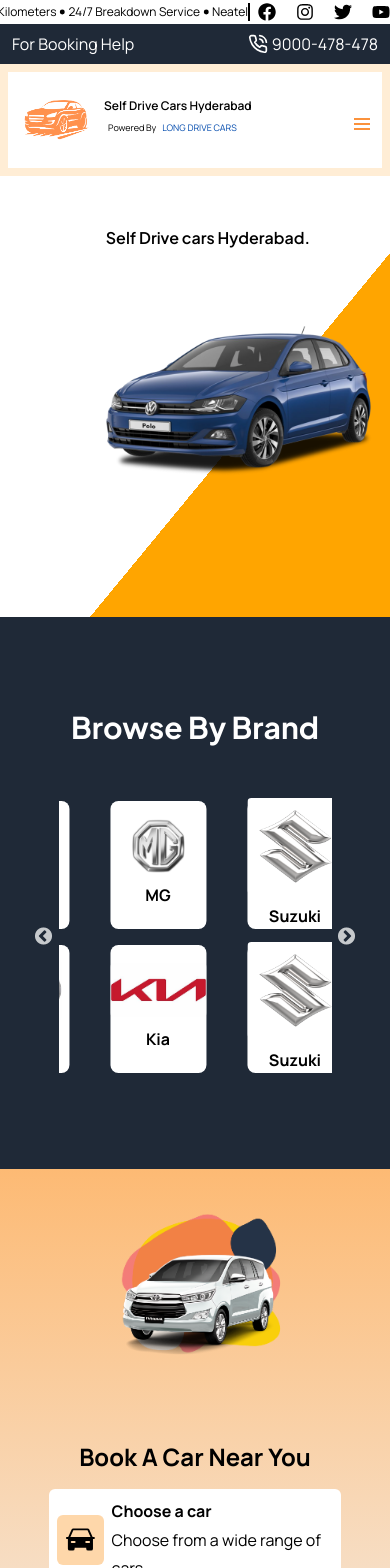
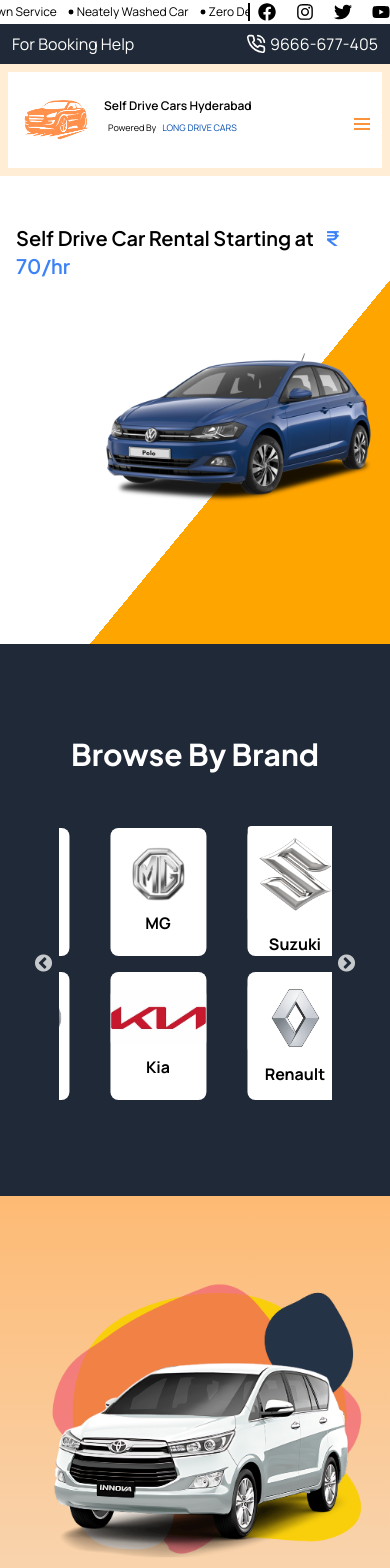
Before and after one commit to sonusatish34/mobileldc, a Next.js app: page /components/HomePage/Homepage in a window 390 px wide. Shown: the top 1568 px of the page. Built offline with nearby package versions, Linux system fonts and the light colour scheme; grey boxes are pictures that could not be loaded.

Commit message:
mobile number and text

```diff
--- a/package.json
+++ b/package.json
@@ -13,7 +13,9 @@
     "next": "14.2.3",
     "react": "^18",
     "react-dom": "^18",
+    "react-fast-marquee": "^1.6.5",
     "react-icons": "^5.2.1",
+    "react-marquee-slider": "^1.1.5",
     "react-slick": "^0.30.2",
     "react-stars": "^2.2.5",
     "sharp": "^0.33.4",
--- a/pages/components/CallBackForm/CallBackForm.js
+++ b/pages/components/CallBackForm/CallBackForm.js
@@ -7,10 +7,10 @@
     return (
         <div className='bg-white'>
             <div className='flex lg:mx-[77px] p-5 xl:mx-[98px] xs:mx-7 rounded-md justify-center bg-orange-400  items-center pb-5 lg:pt-5 text-white shadow-md'>
-                <div className='lg:flex lg:flex-col lg:justify-center lg:items-center xl:p-5 lg:w-2/3 xl:w-2/5 xs:p-4 lg:p-0'>
+                <div className='lg:flex lg:flex-col lg:justify-center lg:items-center xl:p-5 lg:w-2/3 xl:w-2/5 xs:p-0 lg:p-0'>
                     <div className='  xl:px-6 lg:py-3'>
-                        <h2 className='md:text-3xl md:font-semibold sm:text-lg font-semibold xs:text-center'>Can't find the perfect? </h2>
-                        <p className='text-base lg:pl-9 xs:text-center pt-2 xs:pt-0 xs:text-xs font-normal'>Let us help you on a quick call</p>
+                        <h2 className='md:text-2xl md:font-semibold sm:text-lg xl:text-2xl font-semibold xs:text-center'>Can't find the perfect car? </h2>
+                        <p className='text-base lg:pl-9 xl:pl-0 xl:text-base xs:text-center pt-2 xs:pt-0 xs:text-xs font-normal'>Let us help you on a quick call</p>
                     </div>
                     <form className=' lg:px-6 lg:pb-2 pt-2 flex rounded-m'>
                         <input maxLength={10} className='border-2 border-gray-400 xs:px-0 lg:p-2  text-black px-2 rounded xs:w-3/4' type='text' placeholder='mobile no' />
--- a/pages/components/Hamburger/HamburgerMenu.js
+++ b/pages/components/Hamburger/HamburgerMenu.js
@@ -7,7 +7,8 @@
 import styles from './HamburgerMenu.module.css'
 import { FaFacebook, FaTwitter, FaInstagram, FaWhatsapp, FaSearch, FaYoutube } from 'react-icons/fa';
 import { TbPointFilled } from "react-icons/tb";
-
+import Marquee from 'react-fast-marquee';
+import { document } from 'postcss';
 const HamburgerMenu = () => {
   const [isOpen, setIsOpen] = useState(false);
   const menuRef = useRef(null);
@@ -24,28 +25,29 @@
     }
   };
 
-  useEffect(() => {
-    if (isOpen) {
-      document.addEventListener('mousedown', handleClickOutside);
-    } else {
-      document.removeEventListener('mousedown', handleClickOutside);
-    }
-    return () => {
-      document.removeEventListener('mousedown', handleClickOutside);
-    };
-  }, [isOpen]);
+  // useEffect(() => {
+  //   if (isOpen) {
+  //     document.addEventListener('mousedown', handleClickOutside);
+  //   } else {
+  //     document.removeEventListener('mousedown', handleClickOutside);}
+  //   return () => {
+  //     document.removeEventListener('mousedown', handleClickOutside);
+  //   };
+  // }, [isOpen]);
+
+
 
   return (
     <div className='fixed lg:relative top-0 left-0 right-0 z-50 bg-white text-black shadow-md'>
       <div className='flex justify-between items-center lg:px-14'>
-        <div className={`${styles.scrollContainer} w-fit`}>
-          <div className={`${styles.scrollText} p-1 text-xs lg:text-xl `}>
+        <Marquee speed={50}>
+        <div className={'flex p-1 text-xs gap-2 lg:text-xl '}>
             <p className='flex items-center justify-center'><TbPointFilled /><span>Zero Deposit</span></p>
             <p className='flex items-center justify-center'><TbPointFilled /><span>Unlimited Kilometers</span></p>
             <p className='flex items-center justify-center'><TbPointFilled /><span>24/7 Breakdown Service</span></p>
             <p className='flex items-center justify-center'><TbPointFilled /><span>Neately Washed Car</span></p>
           </div>
-        </div>
+        </Marquee>
         <div className='border-l-2 border-l-black'><li className='flex justify-end  gap-5 pl-2'>
           <p className='hover:text-blue-500 cursor-pointer'><FaFacebook size={18} /></p>
           <p className='hover:text-pink-500 cursor-pointer'><FaInstagram size={18} /></p>
@@ -56,10 +58,10 @@
       </div>
       <subhead className="">
         <div className="flex bg-gray-800 justify-between text-white text-base py-2 px-3 lg:px-14">
-        <h2 className='lg:text-2xl lg:font-bold'>For Booking Help</h2>
+          <h2 className='lg:text-2xl lg:font-bold'>For Booking Help</h2>
           <div className="flex items-center gap-1">
             <h2><LuPhoneCall size={20} /></h2>
-            <h2 className='lg:text-2xl lg:font-bold'><Link href="tel:9000478478" target='_blank'>9000-478-478</Link></h2>
+            <h2 className='lg:text-2xl lg:font-bold'><Link href="tel:9666677405" target='_blank'>9666-677-405</Link></h2>
           </div>
         </div>
       </subhead>
@@ -77,8 +79,8 @@
 
               />
               <div className='w-48 text-black 2xl:w-full lg:w-96 flex flex-col al lg:mt-2'>
-                <p className='font-semibold 2xl:text-4xl lg:text-2xl text-xs'>Self Drive Cars Hyderabad</p>
-                <p className='lg:text-[17px] text-[9px] 2xl:text-3xl  lg:pl-2 pl-1'>Powered By <span className='text-[#004aad] ml-1 lg:font-extrabold 2xl:text-2xl'>LONG DRIVE CARS</span></p>
+                <p className='font-semibold xl:text-xl lg:text-xl text-xs'>Self Drive Cars Hyderabad</p>
+                <p className='lg:text-[15px] lg:pl-2 text-[9px] xl:text-base pl-1'>Powered By <span className='text-[#004aad] ml-1 lg:font-extrabold 2xl:text-2xl'>LONG DRIVE CARS</span></p>
               </div>
             </div>
           </Link>
@@ -144,7 +146,7 @@
             <div className="flex items-center   ">
               <ul className="">
                 <li>Telangana, AP</li>
-                <li className="font-bold text-2xl"><Link href="tel:9000478478" target='_blank'>9000-478-478</Link></li>
+                <li className="font-bold text-2xl"><Link href="tel:9666677405" target='_blank'>9666-677-405</Link></li>
               </ul>
             </div>
             <div className="flex items-center   ">
--- a/pages/components/Hamburger/HamburgerMenu.module.css
+++ b/pages/components/Hamburger/HamburgerMenu.module.css
@@ -1,20 +1,18 @@
 .scrollContainer {
-  /* border-radius: 5px; */
-  overflow: hidden;
-  white-space: nowrap; /* Prevent line breaks */
-  box-sizing: border-box; /* Ensure padding and border are included in the element's total width and height */
+  overflow: hidden; /* Hide overflowing content */
+  width: 100%; /* Adjust width as needed */
 }
 
 .scrollText {
-  display: flex;
-  /* padding-left:100%; */
-  animation: marquee 10s linear infinite;
-  -webkit-overflow-scrolling: touch;
+  display: flex; /* Ensure each <p> is on the same line */
+  white-space: nowrap; /* Prevent line breaks */
+  animation: marquee 20s linear infinite; /* Adjust duration as needed */
+  padding-left: 100%; /* Start position for animation */
 }
 
 @keyframes marquee {
   from {
-    transform: translateX(0%); /* Start from the right */
+    transform: translateX(0); /* Start from the right */
   }
   to {
     transform: translateX(-100%); /* End at the left */
--- a/pages/components/HomePage/Homepage.js
+++ b/pages/components/HomePage/Homepage.js
@@ -14,6 +14,7 @@
 import mahindra from '../../images/mahindra.png';
 import suzuki from '../../images/suz.png';
 import NearYou from '../NearYou/NearYou';
+import renault from '../../images/renault.jpg'
 import dumimg from '../../images/creta.png'
 // import admin from '../../images/why.png';
 import { BiPhoneCall } from "react-icons/bi";
@@ -92,6 +93,7 @@
           slidesToScroll: 2,
           rows: 2,
           slidesPerRow: 1,
+          pauseOnHover: true,
           autoplay: true,
           // dots: false,
           // infinite: true,
@@ -107,16 +109,22 @@
       }
     ]
   };
+  function scrollToTarget() {
+    const element = document.getElementById('explore');
+    if (element) {
+      element.scrollIntoView({ behavior: 'smooth' });
+    }
+  }
   return (
     <div className="min-h-screen w-f ml">
       <div className='mt-28 xl:mt-0 2xl:mt-0 lg:mt-0'>
         <div className='h-full xs:pt-8 lg:pt-2 xl:pl-36 lg:pl-48  lg:justify-between xs:justify-end flex flex-wrap md:justify-end justify-between bg-white'>
-          <div className='lg:w-2/5 md:w-2/4 xl:pl-20 xl:pt-20 xs:pt-20 xs:pr-20 px-4'>
+          <div className='lg:w-2/5 md:w-2/4 xl:pl-20 xl:pt-20 xs:pt-20 px-4'>
             {/* <h2 className="font-bold lg:text-2xl md:text-xl" data-wow-delay="50ms" data-wow-duration="200ms">
               Self Drive <span className='text-blue-400'>Car in Hyderabad</span>
             </h2> */}
-            <h2 className="text-black font-semibold  md:text-xl font-jakarta" data-wow-delay="50ms" data-wow-duration="200ms">
-              Self Drive cars Hyderabad.
+            <h2 className="text-black font-semibold text-xl font-jakarta" data-wow-delay="50ms" data-wow-duration="200ms">
+              Self Drive Car Rental Starting at  <span className='pl-2 text-blue-500'>₹ 70/hr</span>
             </h2>
 
           </div>
@@ -134,7 +142,7 @@
               <Slider className={`${styles.widthscreenset} lg:w-[80vw] w-[70vw]`} {...settings}>
 
                 <div className={`${styles.brandlogo} bg-yello`}>
-                  <div onClick={() => { setSearchQuery("mahindra") }} className='my-2 lg:p-6 bg-white rounded-lg  lg:w-28 md:w-24 h-32 w-24 flex justify-center  items-center flex-col hover:border-2  hover:border-blue-700 cursor-pointer '>
+                  <div onClick={() => { setSearchQuery("mahindra"); scrollToTarget() }} className='my-2 lg:p-6 bg-white rounded-lg  lg:w-28 md:w-24 h-32 w-24 flex justify-center  items-center flex-col hover:border-2  hover:border-blue-700 cursor-pointer '>
                     <Image
                       src={mahindra}
                       alt="Car"
@@ -146,7 +154,7 @@
                   </div>
                 </div>
                 <div >
-                  <div onClick={() => { setSearchQuery("tata") }} className='lg:p-6 my-2 bg-white rounded-lg  lg:w-28 md:w-24 h-32 w-24 flex justify-center  items-center flex-col hover:border-2 hover:border-blue-700 hover: -105 cursor-pointer  '>
+                  <div onClick={() => { setSearchQuery("tata"); scrollToTarget() }} className='lg:p-6 my-2 bg-white rounded-lg  lg:w-28 md:w-24 h-32 w-24 flex justify-center  items-center flex-col hover:border-2 hover:border-blue-700 hover: -105 cursor-pointer  '>
                     <Image
                       src={tata}
                       alt="Car"
@@ -158,7 +166,7 @@
                   </div>
                 </div>
                 <div >
-                  <div onClick={() => { setSearchQuery("skoda") }} className='lg:p-6 my-2 bg-white rounded-lg lg:w-28 md:w-24 h-32 w-24 flex justify-center  items-center flex-col hover:border-2 hover:border-blue-700 hover: -105 cursor-pointer  '>
+                  <div onClick={() => { setSearchQuery("skoda"); scrollToTarget() }} className='lg:p-6 my-2 bg-white rounded-lg lg:w-28 md:w-24 h-32 w-24 flex justify-center  items-center flex-col hover:border-2 hover:border-blue-700 hover: -105 cursor-pointer  '>
                     <Image
                       src={skoda}
                       alt="Car"
@@ -170,7 +178,7 @@
                   </div>
                 </div>
                 <div>
-                  <div onClick={() => { setSearchQuery("toyota") }} className='my-2 lg:p-6 bg-white rounded-lg lg:w-28 md:w-24 h-32 w-24 flex justify-center  items-center flex-col hover:border-2 hover:border-blue-700 hover: -105 cursor-pointer  '>
+                  <div onClick={() => { setSearchQuery("toyota"); scrollToTarget() }} className='my-2 lg:p-6 bg-white rounded-lg lg:w-28 md:w-24 h-32 w-24 flex justify-center  items-center flex-col hover:border-2 hover:border-blue-700 hover: -105 cursor-pointer  '>
                     <Image
                       src={toyota}
                       alt="Car"
@@ -183,7 +191,7 @@
                   </div>
                 </div>
                 <div >
-                  <div onClick={() => { setSearchQuery("mg") }} className='my-2 lg:p-6 bg-white rounded-lg lg:w-28 md:w-24 h-32 w-24 flex justify-center  items-center flex-col hover:border-2 hover:border-blue-700 hover: -105 cursor-pointer  '>
+                  <div onClick={() => { setSearchQuery("mg"); scrollToTarget() }} className='my-2 lg:p-6 bg-white rounded-lg lg:w-28 md:w-24 h-32 w-24 flex justify-center  items-center flex-col hover:border-2 hover:border-blue-700 hover: -105 cursor-pointer  '>
                     <Image
                       src={mg}
                       alt="Car"
@@ -195,7 +203,7 @@
                   </div>
                 </div>
                 <div >
-                  <div onClick={() => { setSearchQuery("kia") }} className='my-2 lg:p-6 bg-white rounded-lg lg:w-28 md:w-24 h-32 w-24 flex justify-center  items-center flex-col hover:border-2 hover:border-blue-700 hover: -105 cursor-pointer  '>
+                  <div onClick={() => { setSearchQuery("kia"); scrollToTarget() }} className='my-2 lg:p-6 bg-white rounded-lg lg:w-28 md:w-24 h-32 w-24 flex justify-center  items-center flex-col hover:border-2 hover:border-blue-700 hover: -105 cursor-pointer  '>
                     <Image
                       src={kia}
                       alt="Car"
@@ -208,7 +216,7 @@
                   </div>
                 </div>
                 <div >
-                  <div onClick={() => { setSearchQuery("suzuki") }} className='my-2 lg:p-6 bg-white rounded-lg lg:w-28 md:w-24 h-32 w-24 flex justify-center  items-center flex-col hover:border-2 hover:border-blue-700 hover: -105 cursor-pointer'>
+                  <div onClick={() => { setSearchQuery("maruthi"); scrollToTarget() }} className='my-2 lg:p-6 bg-white rounded-lg lg:w-28 md:w-24 h-32 w-24 flex justify-center  items-center flex-col hover:border-2 hover:border-blue-700 hover: -105 cursor-pointer'>
                     <Image
                       src={suzuki}
                       alt="Car"
@@ -220,15 +228,15 @@
                   </div>
                 </div>
                 <div >
-                  <div onClick={() => { setSearchQuery("suzuki") }} className='my-2 lg:p-6 bg-white rounded-lg lg:w-28 md:w-24 h-32 w-24 flex justify-center  items-center flex-col hover:border-2 hover:border-blue-700 hover: -105 cursor-pointer'>
+                  <div onClick={() => { setSearchQuery("renault"); scrollToTarget() }} className='my-2 lg:p-6 bg-white rounded-lg lg:w-28 md:w-24 h-32 w-24 flex justify-center  items-center flex-col hover:border-2 hover:border-blue-700 hover: -105 cursor-pointer'>
                     <Image
-                      src={suzuki}
+                      src={renault}
                       alt="Car"
                       width={180}
                       height={180}
                       className="rounded hover:bg-red-500"
                     />
-                    <p className='pt-2 font-bold'>Suzuki</p>
+                    <p className='pt-2 font-bold'>Renault</p>
                   </div>
                 </div>
 
@@ -240,7 +248,7 @@
       <div><NearYou /></div>
       <div className=' bg-white'>
         <div className='text-center'>
-          <h2 className="px-3 font-bold text-2xl font-jakarta pt-8 text-blue-950 mb-2 lg:text-5xl lg:mb-9">Explore Self Drive Car Rentals</h2>
+          <h2 id='explore' className="px-3 font-bold text-2xl font-jakarta pt-8 text-blue-950 mb-2 lg:text-5xl lg:mb-9">Explore Self Drive Car Rentals</h2>
         </div>
         <div className='mb-9 lg:mb-16 flex flex-grow items-center justify-center'>
           <input
@@ -294,12 +302,12 @@
                     <div className='text-black flex justify-center font-semibold'>For Booking</div>
                     <div className='flex justify-around gap-1 pb-2 text-white'>
                       <button className='bg-green-500 rounded-full p-2'>
-                        <Link href="https://api.whatsapp.com/send?phone=+919000478478&text=Hi%21" target='_blank'>
+                        <Link href="https://api.whatsapp.com/send?phone=+9666677405&text=Hi%21" target='_blank'>
                           <p className=' flex gap-1 text-sm'><span><FaWhatsapp size={20} /></span> <span>Whatsapp</span></p>
                         </Link>
                       </button>
                       <button className='bg-blue-500 rounded-full p-2'>
-                        <Link href="tel:9000478478" target='_blank'>
+                        <Link href="tel:9666677405" target='_blank'>
                           <p className=' flex gap-1 text-sm'><span><BiPhoneCall size={20} /></span> <span>Call Us</span></p>
                         </Link>
                       </button>
@@ -352,12 +360,12 @@
 
           <div className='flex justify-around gap-1 pb-2 text-white'>
             <button className='bg-green-500 rounded-full p-2 '>
-              <Link href="https://api.whatsapp.com/send?phone=9000478478" target='_blank'>
+              <Link href="https://api.whatsapp.com/send?phone=9666677405" target='_blank'>
                 <p className=' flex gap-1 text-sm'><span><FaWhatsapp size={20} /></span> <span>Whatsapp</span></p>
               </Link>
             </button>
             <button className='bg-blue-500 rounded-full p-2'>
-              <Link href="tel:7989030741" target='_blank'>
+              <Link href="tel:9666677405" target='_blank'>
 
                 <p className=' flex gap-1 text-sm'><span><BiPhoneCall size={20} /></span> <span>Call Us</span></p>
 
--- a/pages/components/NearYou/NearYou.js
+++ b/pages/components/NearYou/NearYou.js
@@ -16,11 +16,12 @@
         <div className='flex lg:flex-row flex-col lg:justify-between items-center flex-wrap bg-gradient-to-t from-gray-100 to-orange-300'>
             <Image
                 src={rightimg}
-                width={200}
-                height={300}
+                width={600}
+                height={600}
+                alt='innova car'
                 className='lg:w-2/5 '
             />
-            <div className='py-16 lg:w-1/2'>
+            <div className='py-16 lg:w-2/4'>
                 <h2 className='font-bold text-4xl lg:pb-8 py-2 xs:px-4 xs:text-2xl lg:text-left xs:text-center pb-4'>Book A Car Near You</h2>
                 <div className='flex flex-wrap items-center lg:items-start text-black justify-center md:flex-col lg:justify-start  gap-3'>
                     <div className='flex items-center gap-2 p-2 bg-white lg:w-1/2 w-3/4  rounded-md' >
--- a/pages/index.js
+++ b/pages/index.js
@@ -12,7 +12,7 @@
 
 export default function Home({ items, cars }) {
   // console.log(cars,"carrrr");
-  console.log("hoo");
+  // console.log("hoo");
   return (
     <div className="bg-white">
       <Head>
```
Also changed, not shown: pages/[maker_model].js (+7 -7 lines), pages/components/Footer/Footer.js (+3 -17 lines), pages/images/renault.jpg (added), 1 other file (tests, documents, lock files or other folders).
